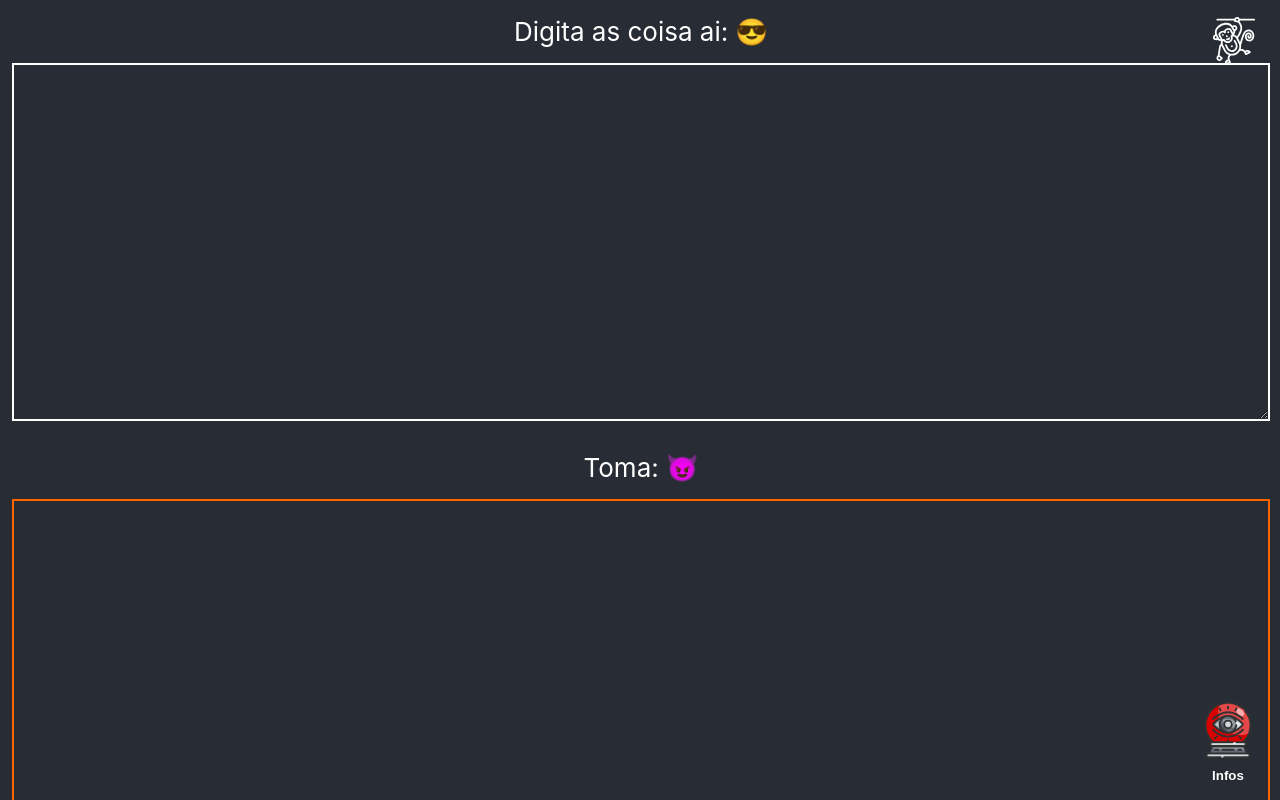
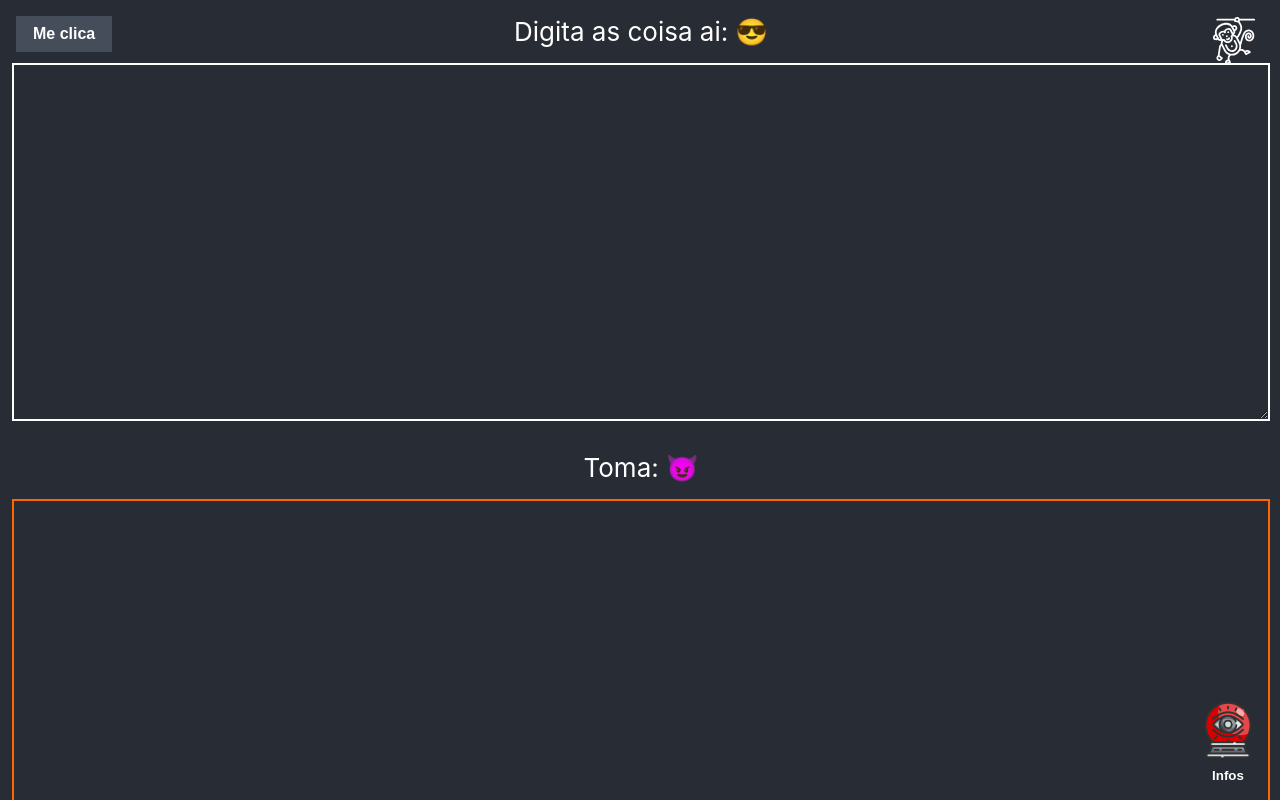
Before and after one commit to murilodpl/gordog-script, a React (Vite) app: page / in a window 1280 px wide. Shown: the top 800 px of the page. Built offline with nearby package versions, Linux system fonts and the light colour scheme.

Commit message:
feat: finish escape button

```diff
--- a/src/components/EscapeButton.tsx
+++ b/src/components/EscapeButton.tsx
@@ -7,10 +7,11 @@ export default function EscapeButton() {
         var randX = Math.floor(Math.random() * (window.innerWidth - 100));
         var randY = Math.floor(Math.random() * (window.innerHeight - 100));
         console.log([randX, randY]);
-        e.stop().animate({ "left": randX + "px", "top": randY + "px" });
+        e.target.style.top = randY + "px";
+        e.target.style.left = randX + "px";
     }
 
     return (
-        <button id="escapeBtn" onClick={() => alert('clicked!')} onMouseEnter={foo}>Me clica</button>
+        <button id="escapeBtn" onClick={() => alert('Parabéns trouxa!')} onMouseEnter={foo}>Me clica</button>
     )
 }
--- a/src/css/index.css
+++ b/src/css/index.css
@@ -96,7 +96,9 @@ code {
 }
 
 button#escapeBtn {
-  position: relative;
+  position: absolute;
+  top: 0;
+  left: 0;
   z-index: 2;
   font-size: 16px;
   font-weight: 700;
@@ -107,6 +109,7 @@ button#escapeBtn {
   cursor: pointer;
   transition: all 333ms ease;
   margin-top: 1rem;
+  margin-left: 1rem;
 }
 
 button#escapeBtn:hover {
```
